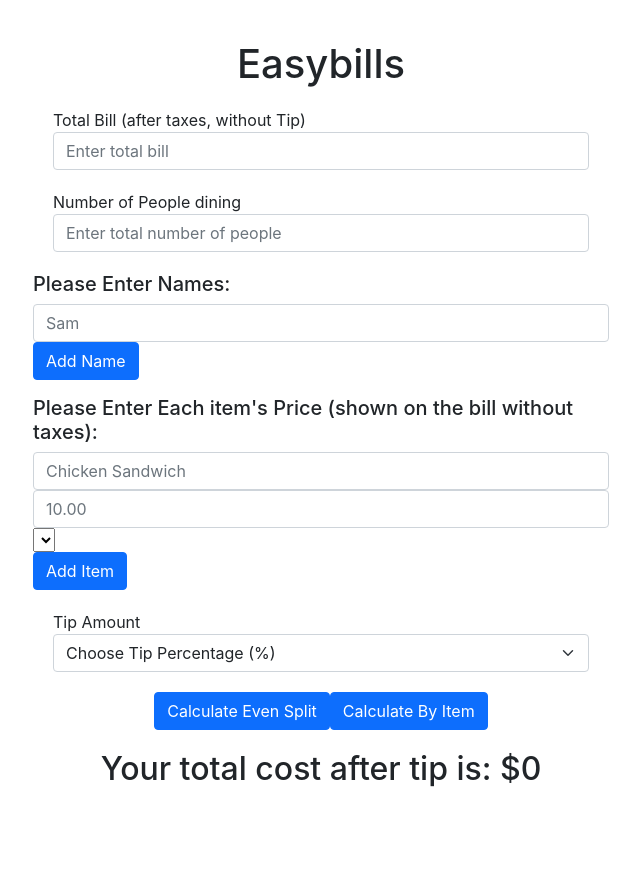
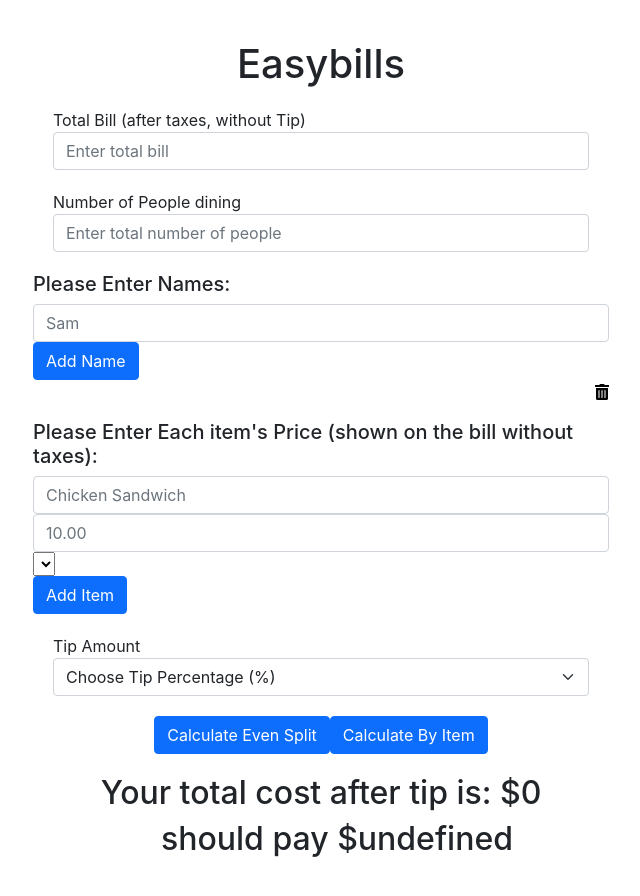
Before and after one commit to 397-f21/easybills, a React (Create React App) app: page / in a window 1280 px wide. Shown: the top 896 px of the page, without its empty margins (319-959 px from the left). Before the commit the page ends 828 px from the top, so only its background shows below. Built offline with nearby package versions, Linux system fonts and the light colour scheme.

Commit message:
Fixed dictionary issue

```diff
--- a/src/App.js
+++ b/src/App.js
@@ -15,9 +15,11 @@ function App() {
   const [tip, setTip] = useState(0);
   //const [page, setPage] = useState(1);
 
-  const [names, setNames] = useState([]);
+  const [names, setNames] = useState([""]);
   const [items, setItems] = useState([]);
   const [buttonPressed, setButtonPressed] = useState(false);
+
+  const [dict, setDict] = useState({});
 
   let total;
   let result;
@@ -68,7 +70,7 @@ function App() {
   }
 
 //let numPeople;
-let dictionary = {};
+  let dictionary = {};
   const calculateByItem = (items) => {
     let totalwotax =0;
     for (let i = 0; i < items.length; i++) {
@@ -82,10 +84,19 @@ let dictionary = {};
     }
 
     for (const key in dictionary) {
-      dictionary[key] = (dictionary[key]/totalwotax*total).toFixed(2);
+      // console.log("tip amount total: " + tip*totalwotax);
+      // console.log("tip person is paying: " + (dictionary[key] / totalwotax) * tip*totalwotax);
+      // console.log("adding this: " + (dictionary[key] / totalwotax * total).toFixed(2));
+      dictionary[key] += (dictionary[key] / totalwotax) * tip*totalwotax;
     }
     //numPeople = Object.keys(dictionary).length;
-    console.log(dictionary)
+    // console.log("alex:" + dictionary["Alex"]);
+    // console.log("brian:" + dictionary["Brian"]);
+    setDict(dictionary);
+    for (const key in dictionary) {
+      console.log(key + " " + dict[key]);
+    }
+
   }
 
   return (
@@ -143,7 +154,7 @@ let dictionary = {};
           <ul>
            {names.map(value => (
 
-               <h2>{value} should pay {`$${dictionary[value]}`}</h2>
+               <h2>{value} should pay {`$${dict[value]}`}</h2>
              ))}
          </ul>
 
```
